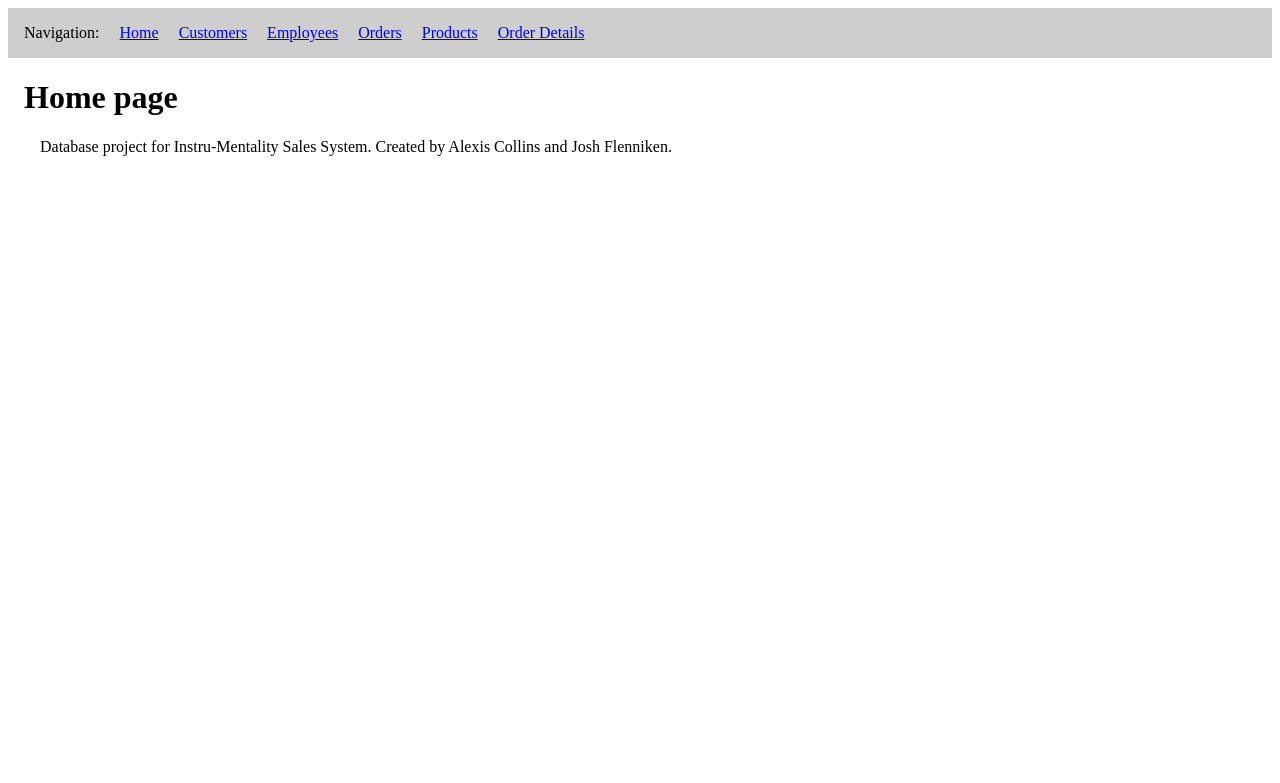
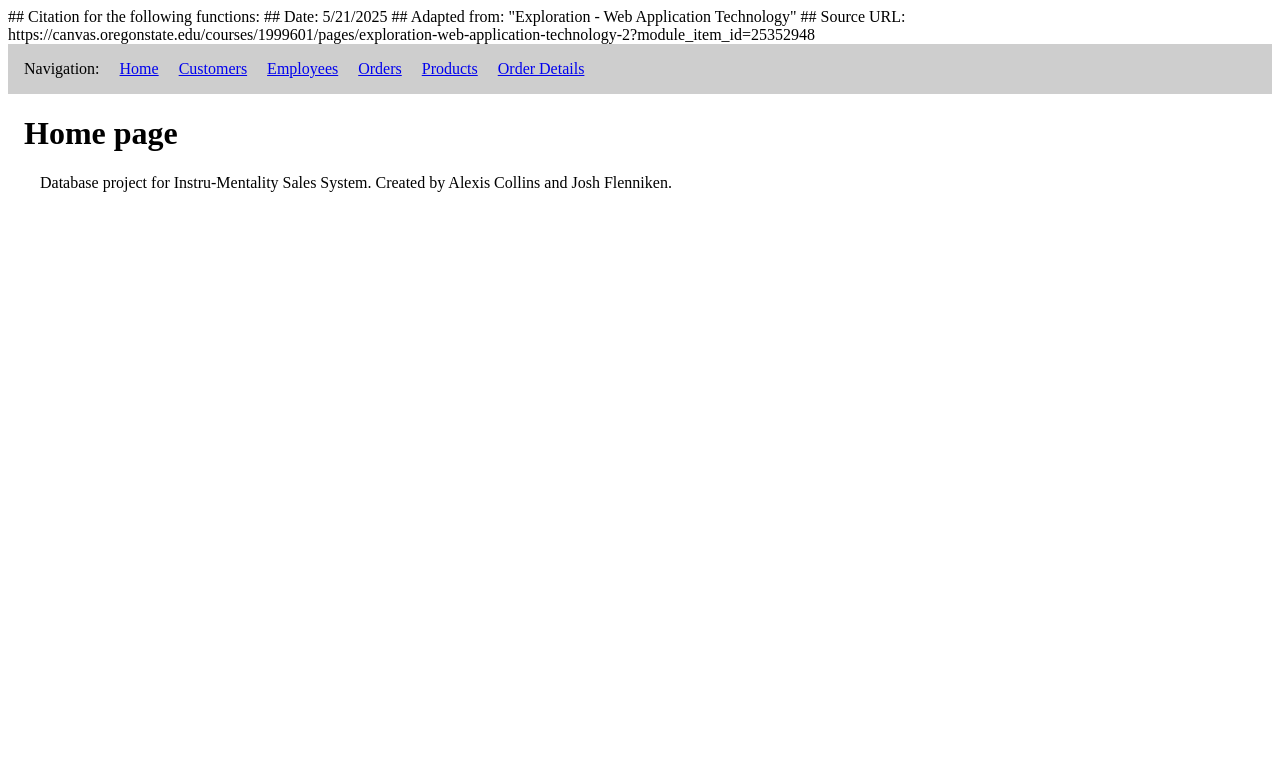
Before and after one commit to JoshFlenniken/CS340-Group-79-Project, a Flask app: page / in a window 1280 px wide. Shown: the top 783 px of the page. Run offline with Flask 3, Linux system fonts and the light colour scheme; some libraries are stand-ins or nearby versions.

Commit message:
Update home.j2
Added code citation header comment.

```diff
--- a/templates/home.j2
+++ b/templates/home.j2
@@ -1,3 +1,8 @@
+## Citation for the following functions:
+## Date: 5/21/2025
+## Adapted from: "Exploration - Web Application Technology"
+## Source URL: https://canvas.oregonstate.edu/courses/1999601/pages/exploration-web-application-technology-2?module_item_id=25352948
+
 {% extends "main.j2" %}
 {% block content %}
 
```
